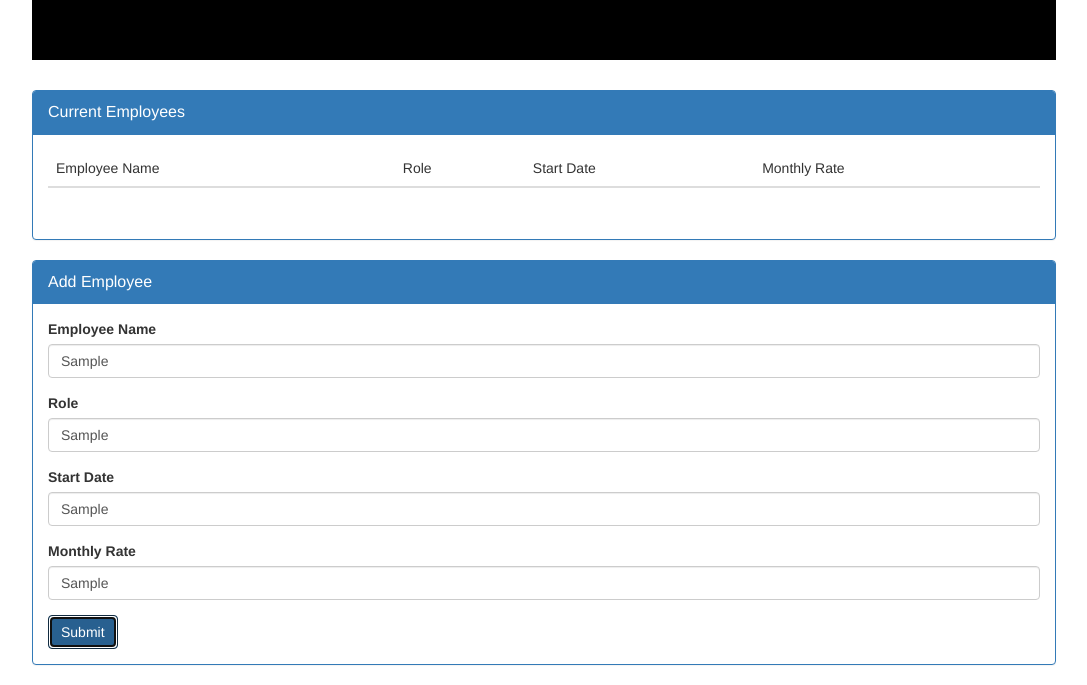
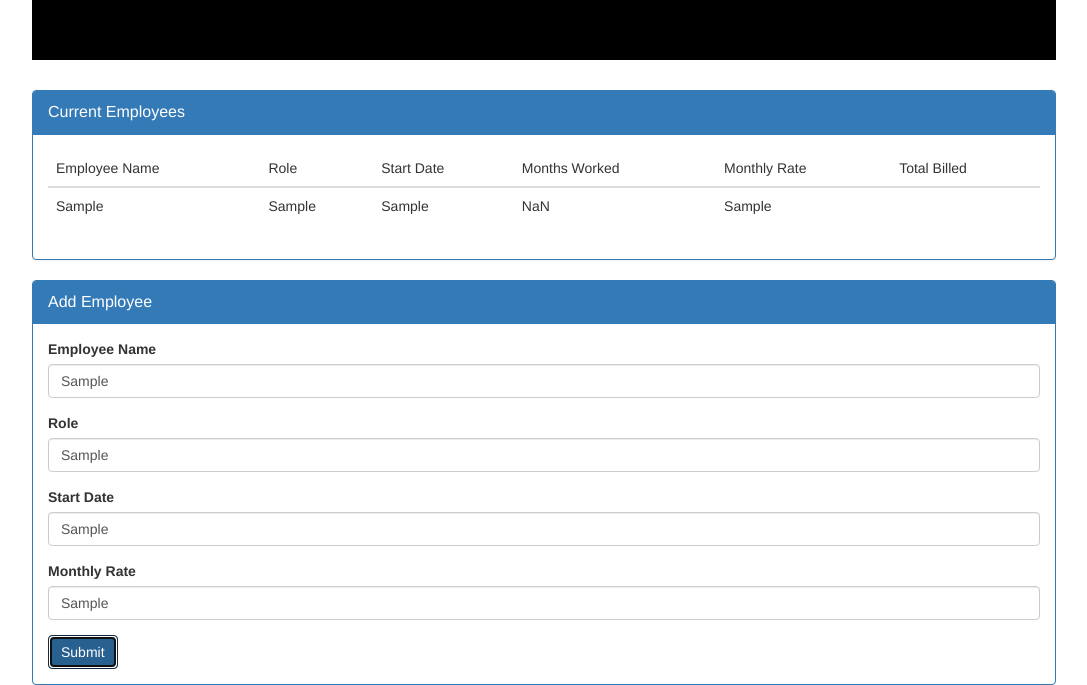
Before and after one commit to rcowles3/Employee-Data-Management, a plain HTML site: page index.html in a window 1280 px wide. Both pictures are taken after typing "Sample", "Sample", "Sample", "Sample" into the empty fields and a click on the button "Submit". Shown: the part 187-872 px from the top of the page, without its empty margins (96-1183 px from the left). Drawn offline with nearby package versions, Linux system fonts and the light colour scheme; no server answers.

Commit message:
updated to implement calculation of months worked, and displayed to html table

```diff
--- a/assets/javascript/main.js
+++ b/assets/javascript/main.js
@@ -11,8 +11,8 @@
  firebase.initializeApp(config);
 
  // Variables to set type
- var employee = "";
- var role = "";
+ var employee = " ";
+ var role = " ";
  var startDate = 0;
  var monthlyPay = 0;
 
@@ -31,11 +31,20 @@
      startDate = $('#emStart').val().trim();
      monthlyPay = $('#emPay').val().trim();
 
+     // Input for moment.js library
+     monthsWorked = moment(startDate).diff(moment(), "months");
+     totalPay = moment();
+
+    console.log(monthsWorked);
+
      // Push values to html
      $('#nameData').append(employee + "<br>");
      $('#roleData').append(role + "<br>");
      $('#startData').append(startDate + "<br>");
      $('#payData').append(monthlyPay + "<br>");
+
+     // Push calculated variables to html
+     $('#monthsWorked').append(monthsWorked + "<br>");
 
      // Pushing data to firebase database
      database.ref().push({
@@ -43,15 +52,16 @@
          role: role,
          startDate: startDate,
          monthlyPay: monthlyPay,
-         // dateAdded: database.Servervalue.TIMESTAMP
-     });
-
-     // Firebase watcher, checking for added childs
-     database.ref().on("child-added", function(snapshot) {
-         // console.log(snapshot.val().employee);
+         // dateAdded: firebase.database.Servervalue.TIMESTAMP
      });
 
 
- }, function(errorObject) {
-     console.log("Errors handled: " + errorObject.code);
  });
+
+ // Firebase watcher, checking for added childs
+ // database.ref().on("child-added", function(snapshot) {
+ //             // console.log(snapshot.val().employee);
+
+ //         }), function(errorObject) {
+ //             console.log("Errors handled: " + errorObject.code);
+ //         };
--- a/index.html
+++ b/index.html
@@ -14,6 +14,8 @@
     <link rel="stylesheet" type="text/css" href="assets/css/style.css">
     <!-- Firebase reference -->
     <script src="https://www.gstatic.com/firebasejs/4.0.0/firebase.js"></script>
+    <!-- Link to Moment.js should go here -->
+  <script src="https://cdn.jsdelivr.net/momentjs/2.12.0/moment.min.js"></script>
 </head>
 
 <body>
@@ -34,14 +36,18 @@
                             <th>Employee Name</th>
                             <th>Role</th>
                             <th>Start Date</th>
+                            <th>Months Worked</th>
                             <th>Monthly Rate</th>
+                            <th>Total Billed</th>
                         </tr>
                     </thead>
                     <tbody>
                         <td id="nameData"></td>
                         <td id="roleData"></td>
                         <td id="startData"></td>
+                        <td id="monthsWorked"></td>
                         <td id="payData"></td>
+                        <td id="totalBilled"></td>
                     </tbody>
                 </table>
             </div>
```
